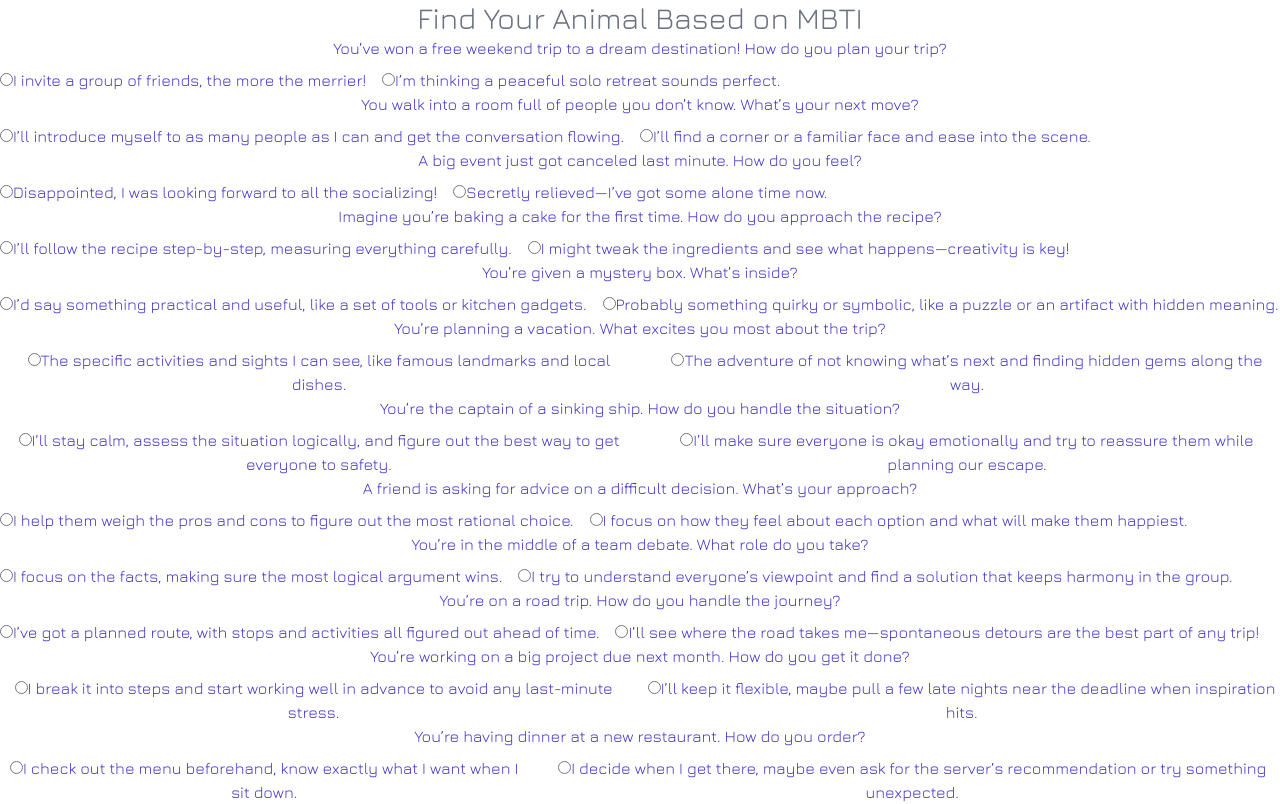
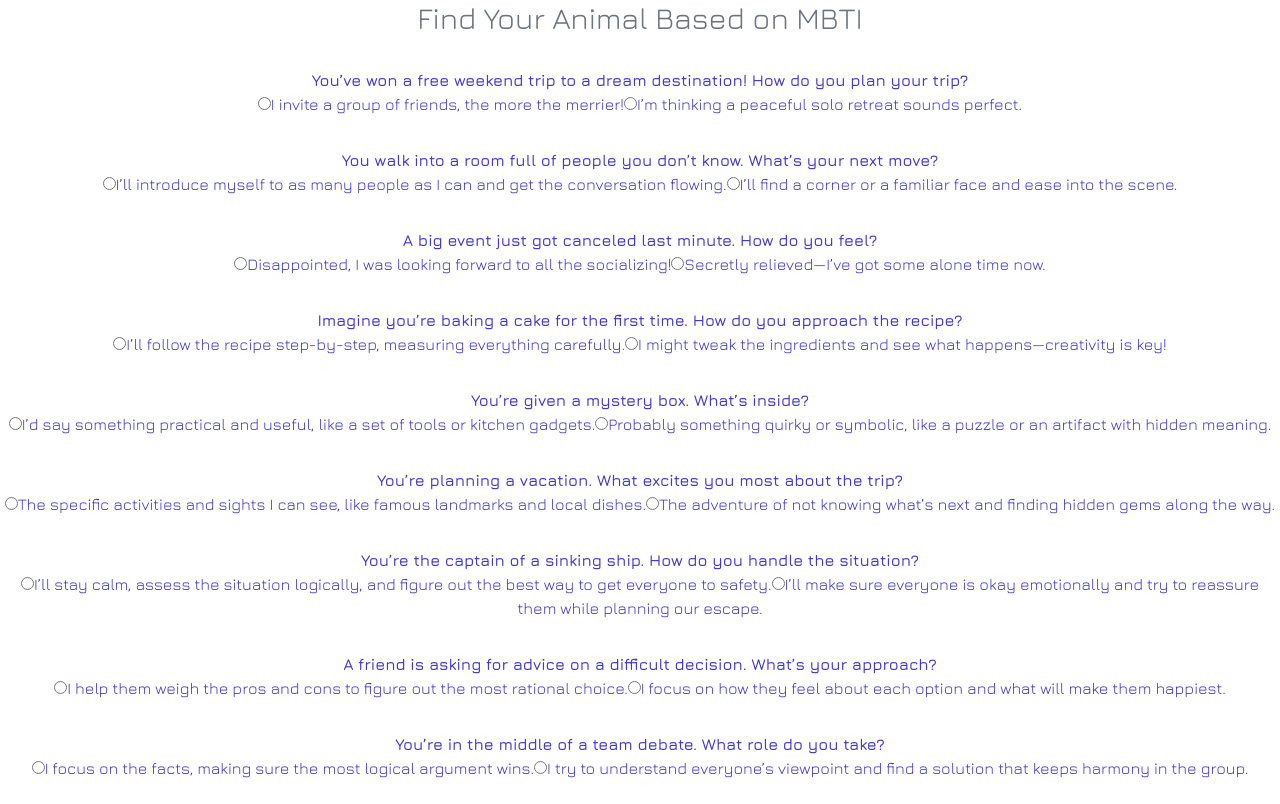
Before and after one commit to tamoimi/match-personality, a React (Vite) app: page / in a window 1280 px wide. Shown: the top 804 px of the page. Built offline with nearby package versions, Linux system fonts and the light colour scheme.

Commit message:
style: form style

```diff
--- a/src/components/questions.tsx
+++ b/src/components/questions.tsx
@@ -1,8 +1,8 @@
 function Questions({ question, options, register, name }: any) {
   return (
-    <div>
-      <label>{question}</label>
-      <div style={{ display: "flex", gap: "1rem", marginTop: "0.5rem" }}>
+    <div className="mt-8">
+      <label className="font-semibold ">{question}</label>
+      <div className="">
         {options.map((option: any) => (
           <label key={option.value} style={{ cursor: "pointer" }}>
             <input
```
